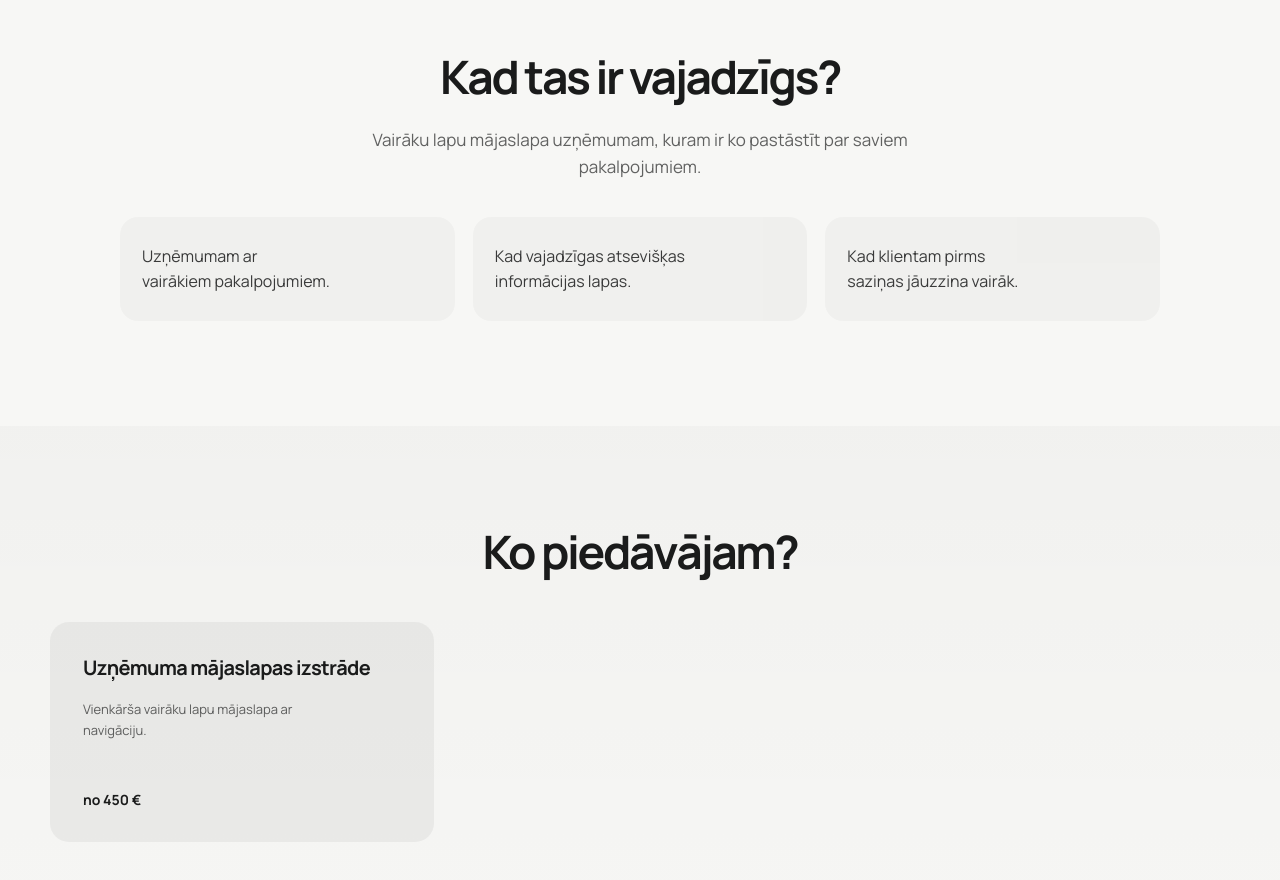
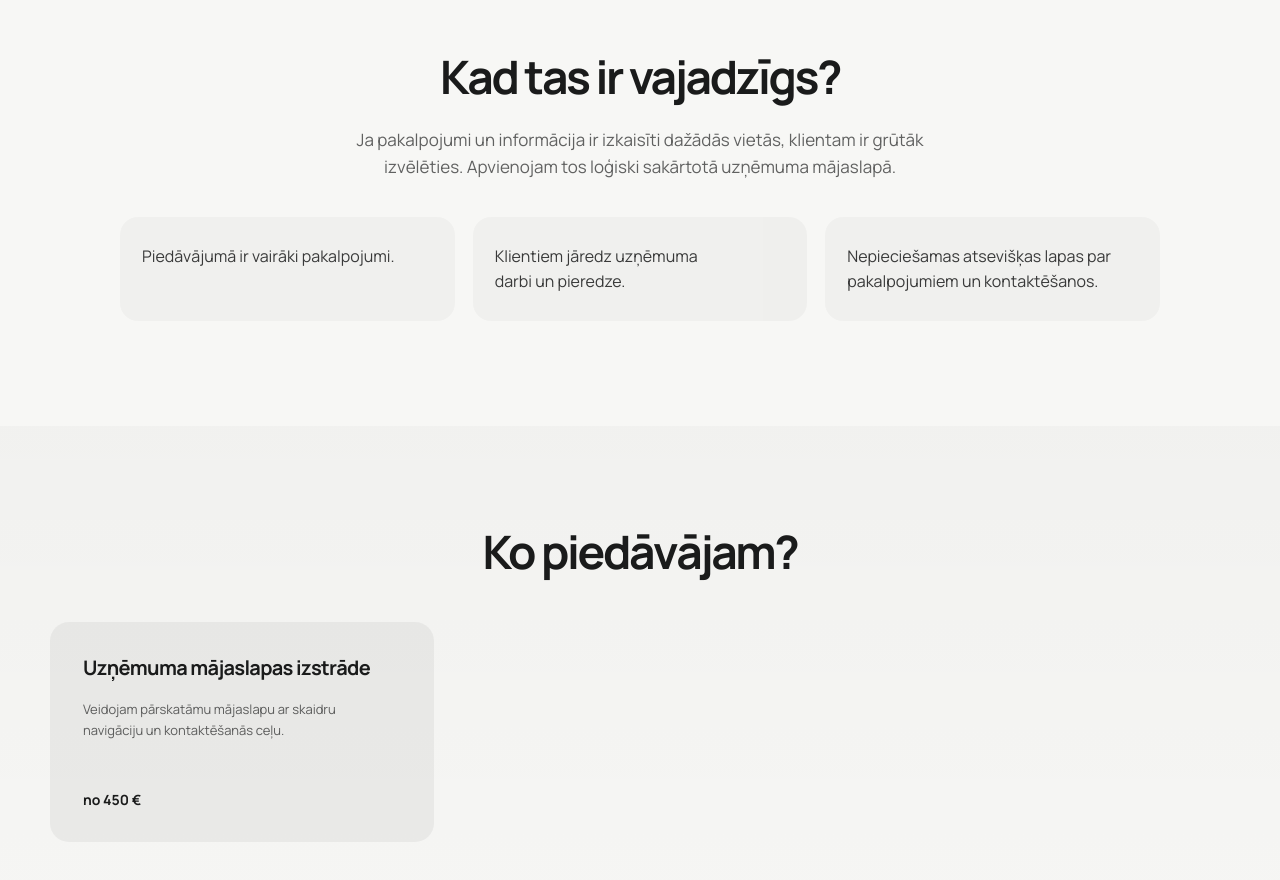
Before and after one commit to davisl24/WEBSITEAGENCY, a Next.js app: page /pakalpojumi/uznemuma-majaslapa in a window 1280 px wide. Shown: the part 500-1380 px from the top of the page. Built offline with nearby package versions, Linux system fonts and the light colour scheme; no server answers.

Commit message:
Sharpen customer problem and service value: uznemuma-majaslapa

```diff
--- a/app/pakalpojumi/uznemuma-majaslapa/page.tsx
+++ b/app/pakalpojumi/uznemuma-majaslapa/page.tsx
@@ -4,16 +4,16 @@ import KestrelServiceTemplate, { type ServiceInfo } from "../../components/Kestr
 export const metadata: Metadata = {title:"Visa informācija vienuviet | Kestrel",description:"Vairāku lapu mājaslapa uzņēmumam, kuram ir ko pastāstīt par saviem pakalpojumiem."};
 const service: ServiceInfo = {
   "title": "Visa informācija vienuviet",
-  "intro": "Vairāku lapu mājaslapa uzņēmumam, kuram ir ko pastāstīt par saviem pakalpojumiem.",
+  "intro": "Ja pakalpojumi un informācija ir izkaisīti dažādās vietās, klientam ir grūtāk izvēlēties. Apvienojam tos loģiski sakārtotā uzņēmuma mājaslapā.",
   "audience": [
-    "Uzņēmumam ar vairākiem pakalpojumiem.",
-    "Kad vajadzīgas atsevišķas informācijas lapas.",
-    "Kad klientam pirms saziņas jāuzzina vairāk."
+    "Piedāvājumā ir vairāki pakalpojumi.",
+    "Klientiem jāredz uzņēmuma darbi un pieredze.",
+    "Nepieciešamas atsevišķas lapas par pakalpojumiem un kontaktēšanos."
   ],
   "offers": [
     {
       "title": "Uzņēmuma mājaslapas izstrāde",
-      "detail": "Vienkārša vairāku lapu mājaslapa ar navigāciju.",
+      "detail": "Veidojam pārskatāmu mājaslapu ar skaidru navigāciju un kontaktēšanās ceļu.",
       "price": "no 450 €"
     }
   ],
```
